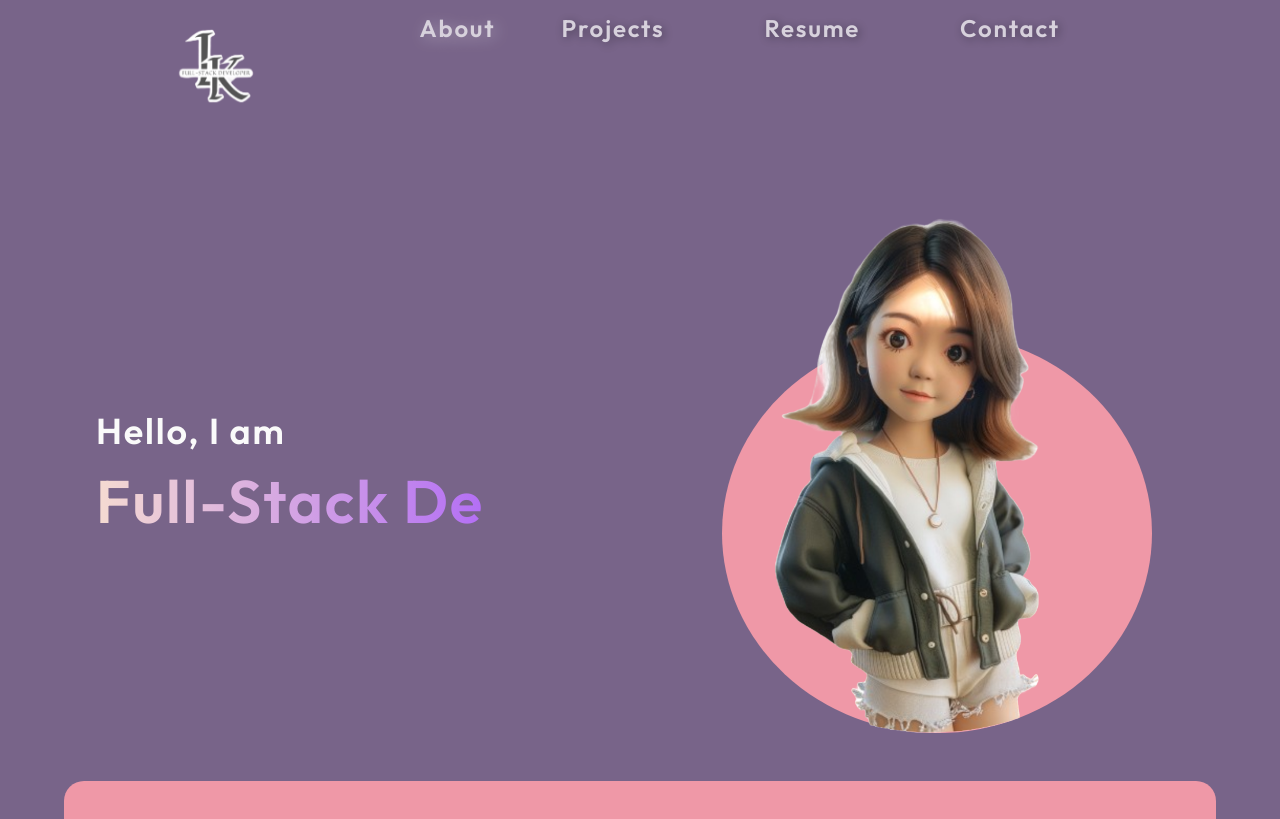
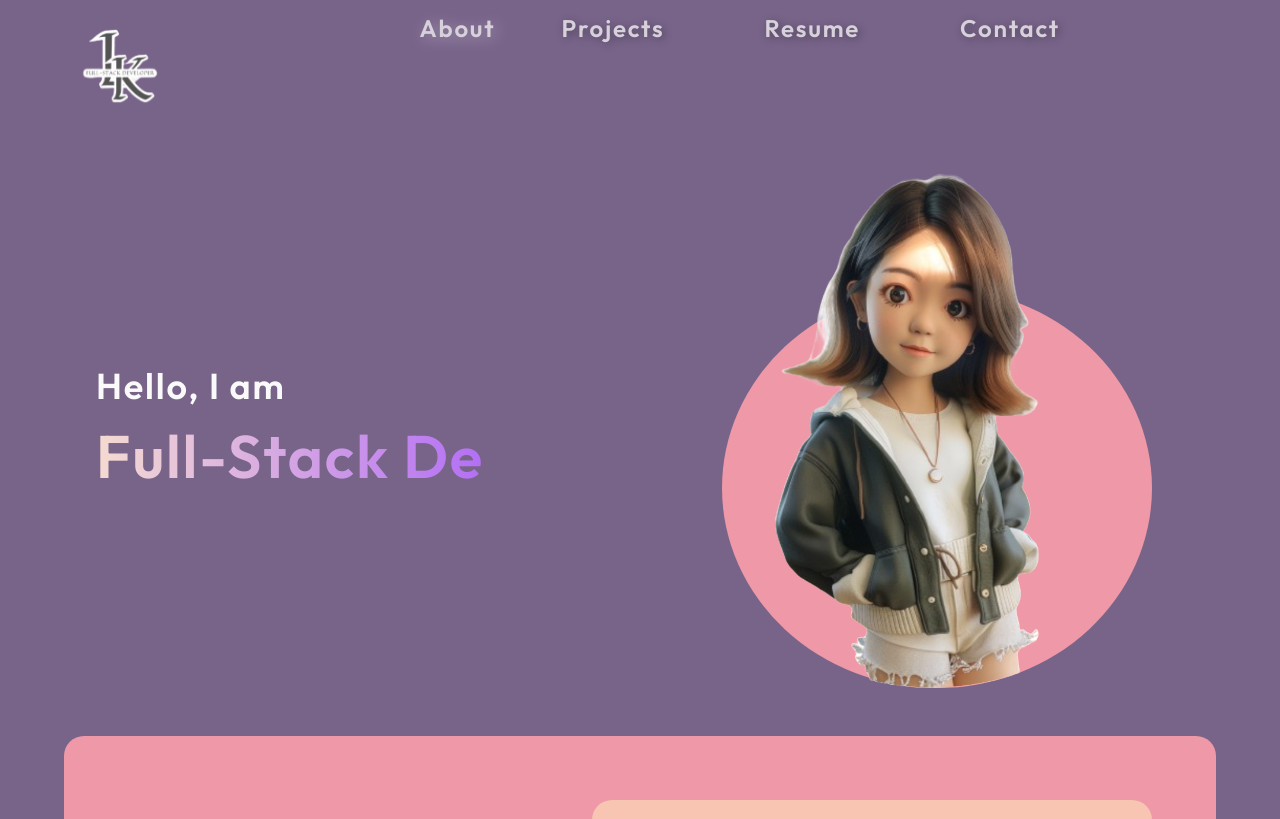
Before and after one commit to lucyJihyeon/lucy-portfolio, a React (Vite) app in the folder Main/: page / in a window 1280 px wide. Shown: the top 819 px of the page. Built offline with nearby package versions, Linux system fonts and the light colour scheme; a web font is replaced by a local one.

Commit message:
added useEffect to add background color when scrolled down

```diff
--- a/Main/src/components/About/index.jsx
+++ b/Main/src/components/About/index.jsx
@@ -4,7 +4,7 @@ import Typewriter from "typewriter-effect";
 
 function About() {
   return (
-    <section className="grid items-center">
+    <section className="grid items-center my-40">
       <div className=" container flex-row justify-between items-center mx-10 col-span-12">
         <div className="greeting col-span-5 w-50">
           <p className="text-4xl"> Hello, I am</p>
--- a/Main/src/components/Header/index.jsx
+++ b/Main/src/components/Header/index.jsx
@@ -1,18 +1,34 @@
+// importing useEffect and useState
+import { useEffect, useState } from "react";
 import logo from "../../assets/logo/lucy-logo.png";
 
 function Header(props) {
+  // setup the initial scrolled value to 'false'
+  const [scrolled, setScrolled] = useState(false);
+
+  //updating the scrolled value based on the ertical scroll position of the window.
+  useEffect(() => {
+    const handleScroll = () => {
+      //window.pageTOffset returns the number of pixels that the document has been scrolled vertically from the top
+      const scrollTop =
+        window.pageYOffset || document.documentElement.scrollTop;
+      setScrolled(scrollTop > 0);
+    };
+
+    window.addEventListener("scroll", handleScroll);
+  }, []);
+
   return (
-    <header className="container flex-row justify-between grid grid-cols-12">
+    <header
+      className={`container fixed top-0 ${
+        scrolled ? "navbar-bg" : ""
+      }`}
+    >
       {/* container class for responsive  */}
-      <div className="container mx-auto">
-        <div className="col-span-12">
-          <div className="col-span-9">
-            <img src={logo} alt="Logo" className="top-7 w-20"/>
-              {props.children}
-          </div>
-        </div>
+      <div className="container">
+        <img src={logo} alt="Logo" className="top-7 w-20" />
+        {props.children}
       </div>
-
     </header>
   );
 }
--- a/Main/src/index.css
+++ b/Main/src/index.css
@@ -160,12 +160,15 @@ li {
 }
 
 header {
-  height: 200px;
+  height: 150px;
   position: relative;
   overflow: hidden;
   z-index: 2;
 }
 
+.navbar-bg {
+  background-color: var(--dark);
+}
 
 header img {
   z-index: 0;
@@ -176,6 +179,7 @@ nav {
   position: relative;
   font-size: 1.5rem;
   margin: 35px 20px;
+
 }
 
 nav a:hover {
@@ -413,10 +417,7 @@ textarea {
     margin: 0 10px;
     font-size: 1.5rem;
   }
-  header h1 {
-    display: block;
-    height: 30px;
-  }
+
 }
 @media only screen and (max-width: 900px) {
   nav {
@@ -426,12 +427,5 @@ textarea {
     margin: 0 10px;
     font-size: 1.5rem;
   }
-  /* header h1 {
-    display: block;
-    margin: 5px 10px;
-    height: 15px;
-    width: 100%;
-    text-align: center;
-    font-size: 2.3rem;
-  } */
+
 }
```
